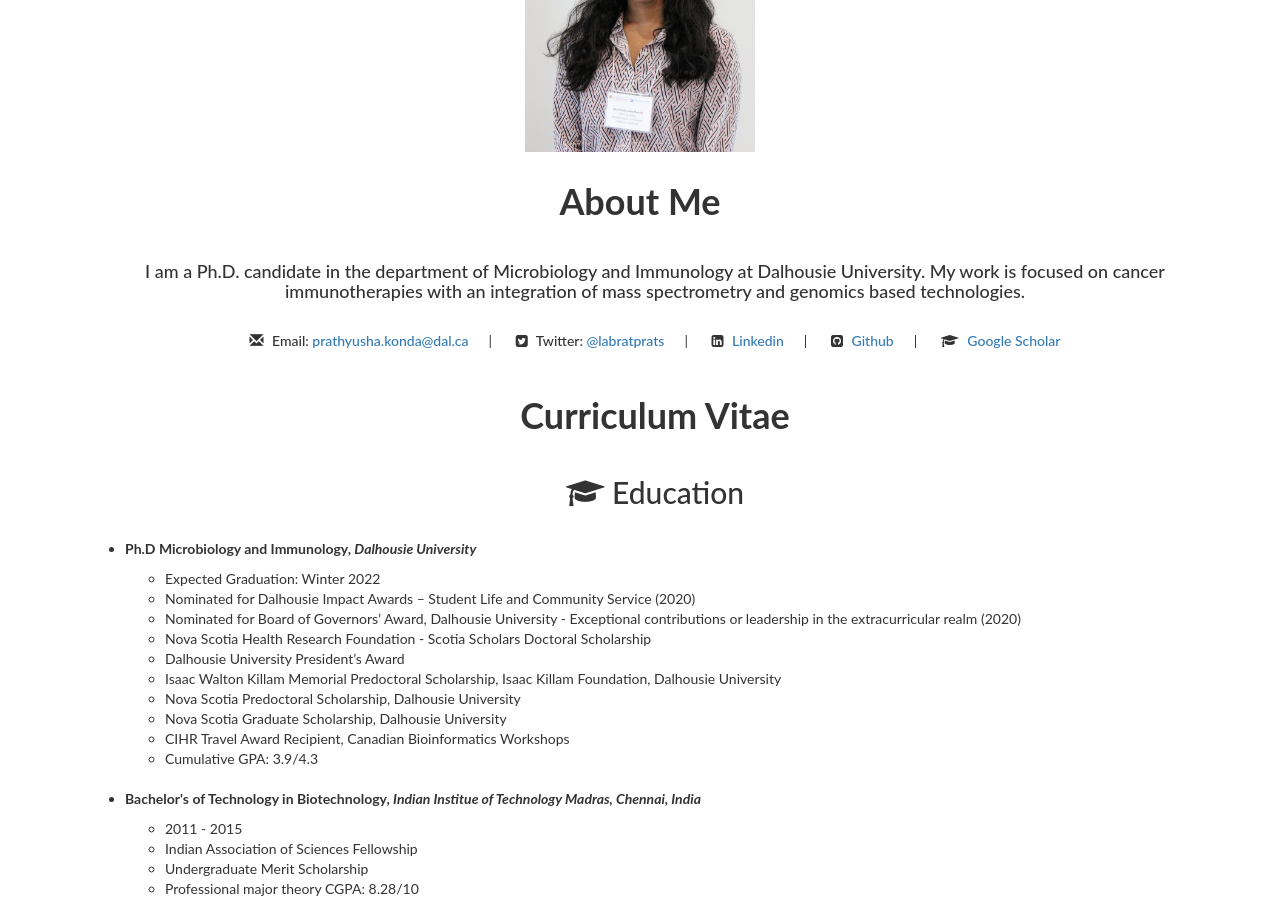
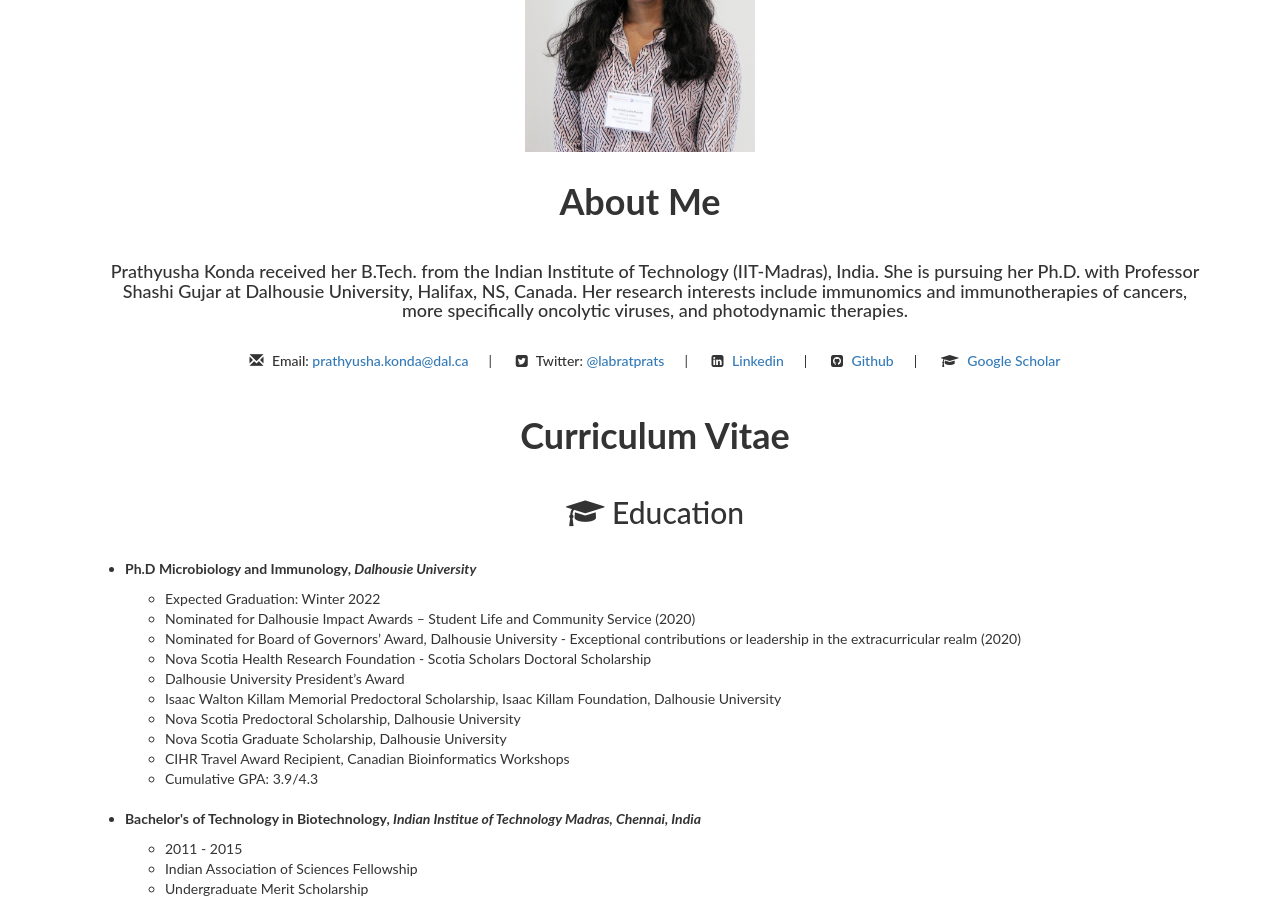
Before and after one commit to Prathyusha-konda/Prathyusha-konda.github.io, a Jekyll site: the page built from index.md, in a window 1280 px wide and 900 px high, scrolled down 403 px. Built offline with Jekyll 4.4.1, drawn with Linux system fonts in a browser that asks for light colours; nearby versions of some CDN libraries.

Commit message:
Update index.md

```diff
--- a/index.md
+++ b/index.md
@@ -13,7 +13,7 @@ scroll: true
 </div>
 <h1 id="about"><b>About Me</b></h1>
 <div class="container">
-    <h4>I am a Ph.D. candidate in the department of Microbiology and Immunology at Dalhousie University. My work is focused on cancer immunotherapies with an integration of mass spectrometry and genomics based technologies.</h4>
+    <h4>Prathyusha Konda received her B.Tech. from the Indian Institute of Technology (IIT-Madras), India. She is pursuing her Ph.D. with Professor Shashi Gujar at Dalhousie University, Halifax, NS, Canada. Her research interests include immunomics and immunotherapies of cancers, more specifically oncolytic viruses, and photodynamic therapies.</h4>
 </div>
 <div class="container" id="contactbuttondiv">
     <h5 id="contactbuttons"><span id="icon" class="glyphicon glyphicon-envelope"></span>  Email:<a href="mailto:prathyusha.konda@dal.ca"> prathyusha.konda@dal.ca</a></h5>|
```
